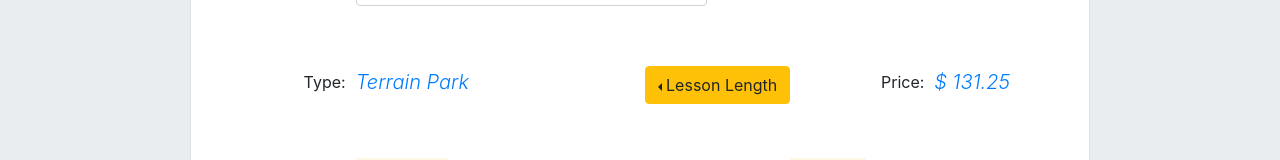
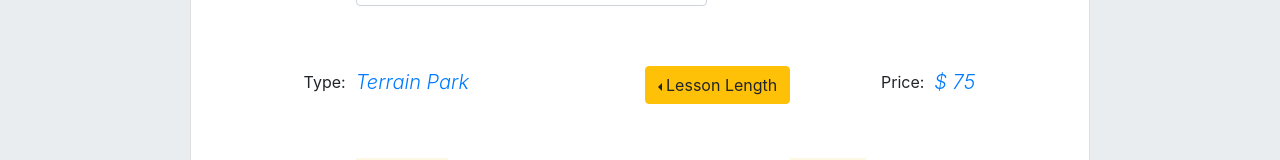
Before and after one commit to hicksey-makes/ski-lessons-snowV2, a React (Create React App) app: page /schedule in a window 1280 px wide. Both pictures are taken after a click on the button 1022 px from the left and 423 px from the top of the page. Shown: the part 458-618 px from the top of the page. Built offline with nearby package versions, Linux system fonts and the light colour scheme; a web font is replaced by a local one.

Commit message:
remove unnecessay lessons prop from AddLessons and adjust lessonCost display in AddLessons

```diff
--- a/src/components/Reserve/AddLessons.js
+++ b/src/components/Reserve/AddLessons.js
@@ -47,7 +47,7 @@ class AddLessons extends Component {
               <label className="col-md-2 mt-3 mt-md-2 ml-auto text-md-right">Price:</label>
               <div className="col-md-2  mt-md-2 text-dark">
               <h5 className="font-weight-light font-italic text-primary">
-              $ {(this.props.lessonLength === 'Half Day' ? this.props.selectedLsn.lessonCost : this.props.selectedLsn.lessonCost * 1.75)}
+              $ {this.props.selectedLsn.lessonCost}
               </h5>
               </div>
             </div>
--- a/src/components/Reserve/Schedule.js
+++ b/src/components/Reserve/Schedule.js
@@ -142,7 +142,7 @@ class Schedule extends Component {
                 <SearchLessons searchLsns={this.searchLsns} orderBy={this.state.orderBy} orderDir={this.state.orderDir} changeOrder={this.changeOrder} hideForm={this.hideForm} />
                 <ListLessons onLessonSelect={this.handleLessonSelect} lessons={filteredLsns} toggleAdd={this.toggleAdd} formDisplay={this.state.formDisplay} onProductDelete={this.props.onProductDelete} cart={this.props.cart}/>
                 <h6 className="text-right"><strong>Key</strong> h.d.: half day.</h6>
-                <AddLessons onRiderAdd={this.handleRiderAdd} onLessonAdd={this.props.onLessonAdd} selectedLsn={this.state.selectedLsn} lessons={filteredLsns} formDisplay={this.state.formDisplay} toggleAdd={this.toggleAdd} lessonLength={this.state.lessonLength} setPrice={this.setPrice} cart={this.props.cart}/>
+                <AddLessons onRiderAdd={this.handleRiderAdd} onLessonAdd={this.props.onLessonAdd} selectedLsn={this.state.selectedLsn} formDisplay={this.state.formDisplay} toggleAdd={this.toggleAdd} lessonLength={this.state.lessonLength} setPrice={this.setPrice} cart={this.props.cart}/>
               </div>
             </div>
           </div>
```
